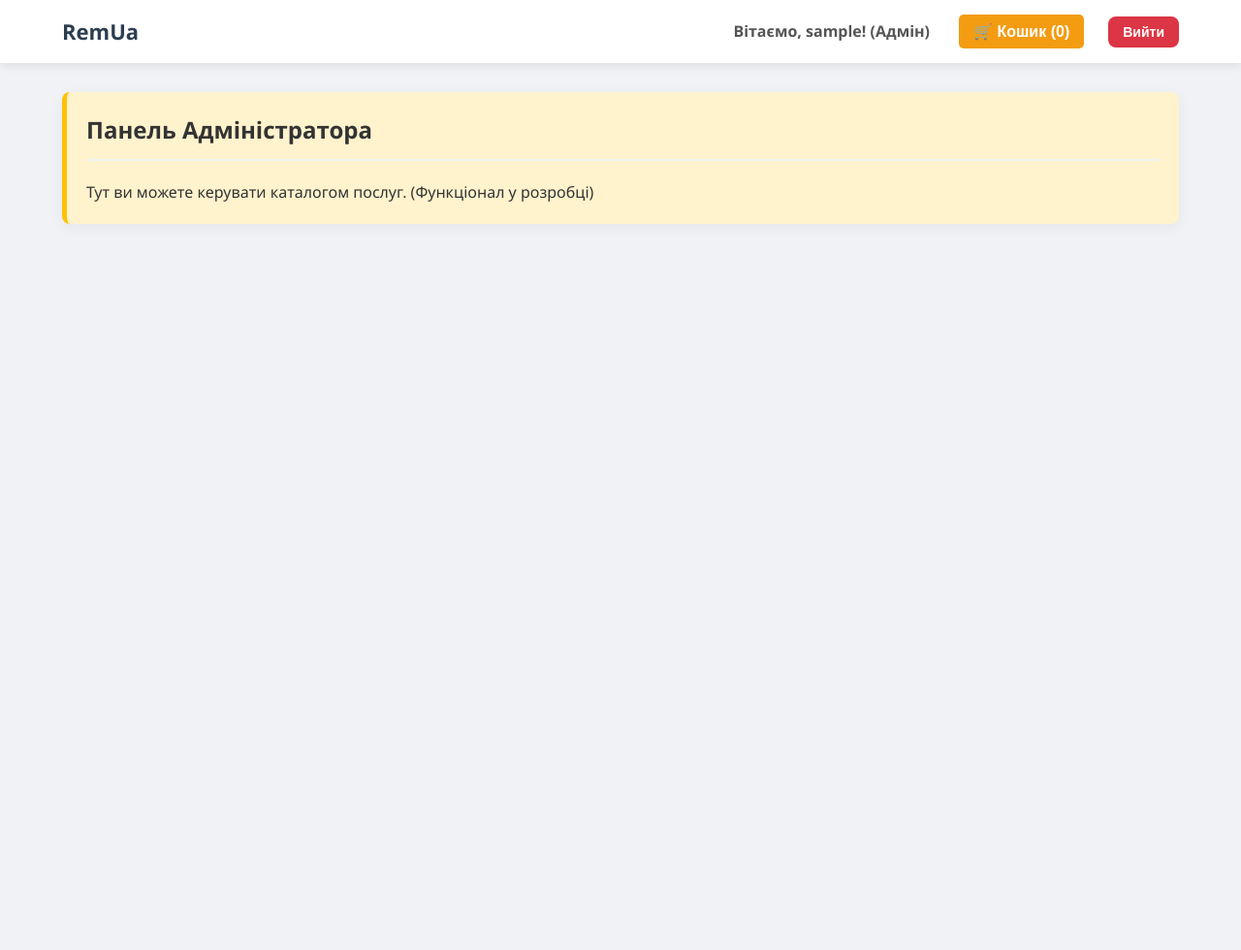
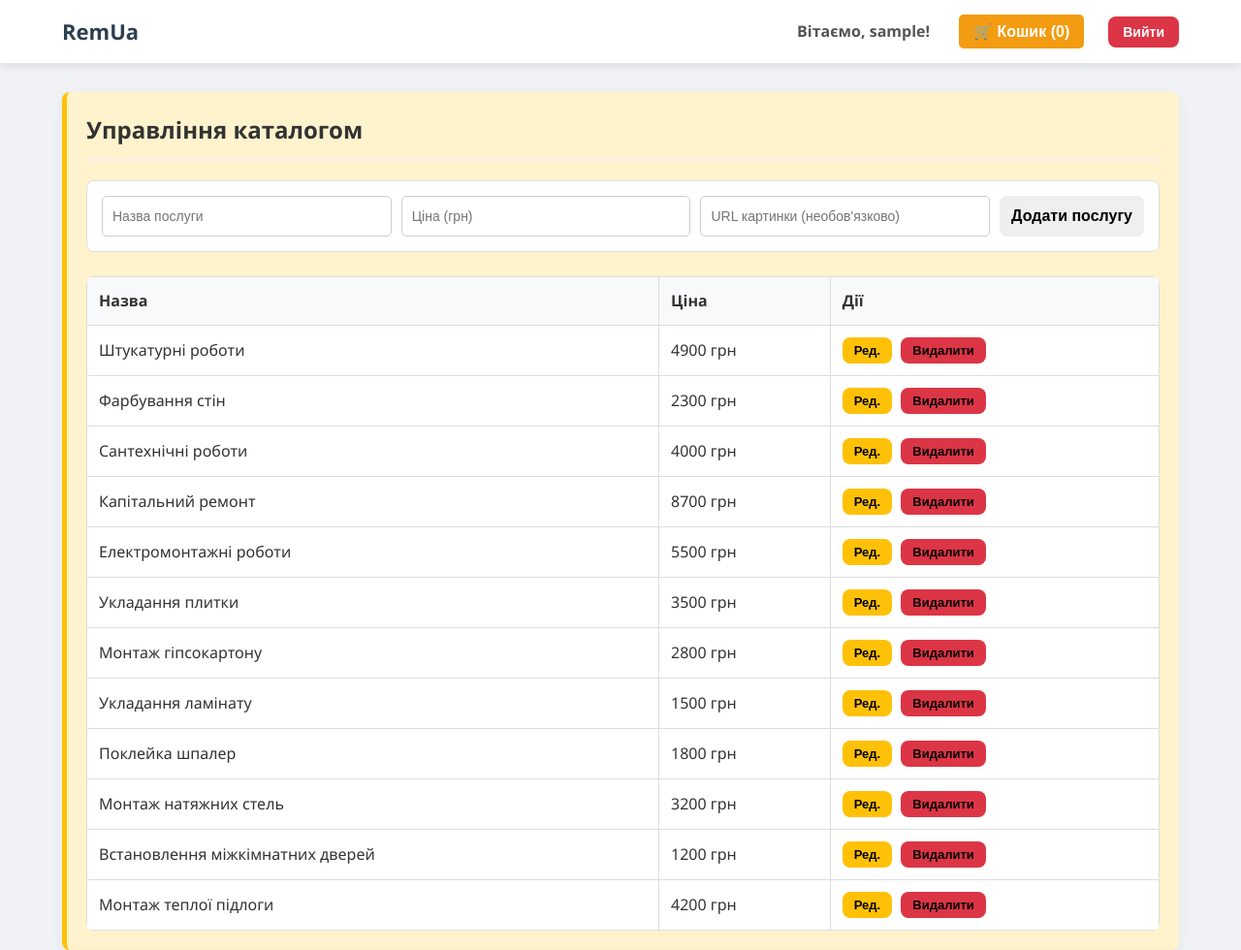
Before and after one commit to vladyslavyarosh-ip251-cloud/remua, a plain HTML site: page index.html in a window 1280 px wide. Shown: the top 980 px of the page at 97% size. Before the commit the page ends 800 px from the top, so only its background shows below. Drawn offline with Linux system fonts and the light colour scheme; sample sign-in values are in the browser's storage.

Commit message:
add crud

```diff
--- a/index.html
+++ b/index.html
@@ -34,8 +34,28 @@
 
     <main>
         <div class="panel admin-controls" id="adminPanel" style="display: none;">
-            <h2>Панель Адміністратора</h2>
-            <p>Тут ви можете керувати каталогом послуг. (Функціонал у розробці)</p>
+            <h2>Управління каталогом</h2>
+
+            <div class="admin-form">
+                <input type="hidden" id="editId">
+                <input type="text" id="adminName" placeholder="Назва послуги">
+                <input type="number" id="adminPrice" placeholder="Ціна (грн)">
+                <input type="text" id="adminImage" placeholder="URL картинки (необов'язково)">
+
+                <button id="adminSaveBtn" onclick="saveService()">Додати послугу</button>
+                <button id="adminCancelBtn" onclick="cancelEdit()" style="display:none; background-color:#6c757d;">Скасувати</button>
+            </div>
+
+            <table class="admin-table">
+                <thead>
+                    <tr>
+                        <th>Назва</th>
+                        <th>Ціна</th>
+                        <th>Дії</th>
+                    </tr>
+                </thead>
+                <tbody id="adminTableBody"></tbody>
+            </table>
         </div>
 
         <div class="panel" id="userPanel" style="display: none;">
@@ -57,8 +77,39 @@
         </div>
     </main>
 
-    <!-- Єдине підключення скрипта -->
     <script src="script.js"></script>
 
+    <script>
+        document.addEventListener('DOMContentLoaded', () => {
+            const role = localStorage.getItem('userRole');
+            const name = localStorage.getItem('userName');
+
+            if (!role || !name) {
+                window.location.href = 'auth.html';
+                return;
+            }
+
+            document.getElementById('welcomeText').textContent = `Вітаємо, ${name}!`;
+            const myOrders = JSON.parse(localStorage.getItem('myOrders')) || [];
+            document.getElementById('cartCount').textContent = myOrders.length;
+
+            if (role === 'admin') {
+                document.getElementById('adminPanel').style.display = 'block';
+                document.getElementById('userPanel').style.display = 'block';
+            } else {
+                document.getElementById('userPanel').style.display = 'block';
+            }
+
+            if (typeof loadCatalog === 'function') {
+                loadCatalog();
+            }
+        });
+
+        function logout() {
+            localStorage.removeItem('userRole');
+            localStorage.removeItem('userName');
+            window.location.href = 'auth.html';
+        }
+    </script>
 </body>
 </html>
--- a/script.js
+++ b/script.js
@@ -1,58 +1,27 @@
-// --- Глобальні змінні ---
-let allServices = [];
+let allServices = JSON.parse(localStorage.getItem('services')) || [];
 let myOrders = JSON.parse(localStorage.getItem('myOrders')) || [];
 let currentPage = 1;
-const itemsPerPage = 10;
+const itemsPerPage = 4;
 
-// --- Ініціалізація при завантаженні сторінки ---
-document.addEventListener('DOMContentLoaded', () => {
-    // Оновлюємо лічильник кошика при завантаженні
-    updateCartCount();
-
-    // Перевірка авторизації
-    const role = localStorage.getItem('userRole');
-    const name = localStorage.getItem('userName');
-
-    if (!role || !name) {
-        window.location.href = 'auth.html';
-        return; // Зупиняємо виконання, якщо не авторизований
+async function loadCatalog() {
+    if (!allServices.length) {
+        try {
+            const res = await fetch('services.json');
+            if (res.ok) {
+                const data = await res.json();
+                allServices = data.map((s, i) => ({ id: Date.now() + i, ...s }));
+                localStorage.setItem('services', JSON.stringify(allServices));
+            }
+        } catch (e) {
+            console.warn(e);
+        }
     }
 
-    // Встановлення привітального тексту
-    const welcomeText = document.getElementById('welcomeText');
-    if (welcomeText) {
-        welcomeText.textContent = `Вітаємо, ${name}! (${role === 'admin' ? 'Адмін' : 'Користувач'})`;
-    }
+    updateCartCount();
+    handleControlsChange();
 
-    // Відображення панелей залежно від ролі
-    if (role === 'admin') {
-        const adminPanel = document.getElementById('adminPanel');
-        if (adminPanel) adminPanel.style.display = 'block';
-    } else {
-        const userPanel = document.getElementById('userPanel');
-        if (userPanel) userPanel.style.display = 'block';
-
-        // Завантажуємо каталог лише для звичайних користувачів
-        loadCatalog();
-    }
-});
-
-// --- Функції авторизації ---
-function logout() {
-    localStorage.removeItem('userRole');
-    localStorage.removeItem('userName');
-    window.location.href = 'auth.html';
-}
-
-// --- Функції каталогу та кошика ---
-async function loadCatalog() {
-    try {
-        const res = await fetch('services.json');
-        allServices = await res.json();
-        handleControlsChange();
-    } catch {
-        const container = document.getElementById('catalogList');
-        if (container) container.innerHTML = "<p style='color:red;'>Помилка завантаження каталогу.</p>";
+    if (localStorage.getItem('userRole') === 'admin') {
+        renderAdminTable();
     }
 }
 
@@ -62,14 +31,8 @@ function handleControlsChange() {
 }
 
 function updateCatalogView() {
-    const searchInput = document.getElementById('searchInput');
-    const sortSelect = document.getElementById('sortSelect');
-
-    // Якщо елементів немає на сторінці (наприклад, у адміна), припиняємо виконання
-    if (!searchInput || !sortSelect) return;
-
-    const search = searchInput.value.toLowerCase();
-    const sort = sortSelect.value;
+    const search = document.getElementById('searchInput').value.toLowerCase();
+    const sort = document.getElementById('sortSelect').value;
 
     let filtered = allServices.filter(s => s.name.toLowerCase().includes(search));
 
@@ -87,44 +50,20 @@ function updateCatalogView() {
 
 function renderCatalog(data) {
     const container = document.getElementById('catalogList');
-    if (!container) return;
-
-    if (!data.length) {
-        container.innerHTML = '<p>Послуг не знайдено.</p>';
-        return;
-    }
+    if (!data.length) return container.innerHTML = '<p>Послуг не знайдено.</p>';
 
     container.innerHTML = data.map(s => `
         <div class="service-card">
             <img src="${s.image}" alt="${s.name}" class="service-image" onerror="this.src='https://placehold.co/300x200'">
             <h3>${s.name}</h3>
             <p class="price">${s.price} грн</p>
-            <button class="order-btn" onclick="addToCart('${s.name}')">Додати в кошик</button>
+            <button class="order-btn" onclick="addToCart(${s.id})">Вибрати</button>
         </div>
     `).join('');
 }
 
-function addToCart(name) {
-    const service = allServices.find(s => s.name === name);
-    if (service) {
-        myOrders.push(service);
-        localStorage.setItem('myOrders', JSON.stringify(myOrders));
-        updateCartCount();
-        alert(`Послугу "${name}" додано до кошика!`);
-    }
-}
-
-function updateCartCount() {
-    const countEl = document.getElementById('cartCount');
-    if (countEl) {
-        countEl.textContent = myOrders.length;
-    }
-}
-
 function renderPagination(totalPages) {
     const container = document.getElementById('paginationControls');
-    if (!container) return;
-
     container.innerHTML = '';
     if (totalPages <= 1) return;
 
@@ -136,3 +75,87 @@ function renderPagination(totalPages) {
         container.appendChild(btn);
     }
 }
+
+function addToCart(id) {
+    const service = allServices.find(s => s.id === id);
+    if (service) {
+        myOrders.push(service);
+        localStorage.setItem('myOrders', JSON.stringify(myOrders));
+        updateCartCount();
+        alert(`Послугу "${service.name}" додано до кошика!`);
+    }
+}
+
+function updateCartCount() {
+    const el = document.getElementById('cartCount');
+    if (el) el.textContent = myOrders.length;
+}
+
+function renderAdminTable() {
+    const tbody = document.getElementById('adminTableBody');
+    if (!tbody) return;
+
+    tbody.innerHTML = allServices.map(s => `
+        <tr>
+            <td>${s.name}</td>
+            <td>${s.price} грн</td>
+            <td>
+                <button onclick="editService(${s.id})" style="background:#ffc107; color:black;">Ред.</button>
+                <button onclick="deleteService(${s.id})" style="background:#dc3545;">Видалити</button>
+            </td>
+        </tr>
+    `).join('');
+}
+
+function saveService() {
+    const id = document.getElementById('editId').value;
+    const name = document.getElementById('adminName').value.trim();
+    const price = document.getElementById('adminPrice').value.trim();
+    let image = document.getElementById('adminImage').value.trim();
+
+    if (!name || !price) return alert('Вкажіть назву та ціну!');
+    if (!image) image = 'https://placehold.co/300x200';
+
+    if (id) {
+        const index = allServices.findIndex(s => s.id === Number(id));
+        if (index !== -1) allServices[index] = { id: Number(id), name, price: Number(price), image };
+    } else {
+        allServices.push({ id: Date.now(), name, price: Number(price), image });
+    }
+
+    localStorage.setItem('services', JSON.stringify(allServices));
+    cancelEdit();
+    renderAdminTable();
+    updateCatalogView();
+}
+
+function deleteService(id) {
+    if (!confirm('Ви впевнені, що хочете видалити цю послугу?')) return;
+    allServices = allServices.filter(s => s.id !== id);
+    localStorage.setItem('services', JSON.stringify(allServices));
+    renderAdminTable();
+    updateCatalogView();
+}
+
+function editService(id) {
+    const service = allServices.find(s => s.id === id);
+    if (!service) return;
+
+    document.getElementById('editId').value = service.id;
+    document.getElementById('adminName').value = service.name;
+    document.getElementById('adminPrice').value = service.price;
+    document.getElementById('adminImage').value = service.image;
+
+    document.getElementById('adminSaveBtn').textContent = 'Зберегти зміни';
+    document.getElementById('adminCancelBtn').style.display = 'inline-block';
+}
+
+function cancelEdit() {
+    document.getElementById('editId').value = '';
+    document.getElementById('adminName').value = '';
+    document.getElementById('adminPrice').value = '';
+    document.getElementById('adminImage').value = '';
+
+    document.getElementById('adminSaveBtn').textContent = 'Додати послугу';
+    document.getElementById('adminCancelBtn').style.display = 'none';
+}
--- a/style.css
+++ b/style.css
@@ -336,3 +336,52 @@ main {
         width: 100%;
     }
 }
+
+.admin-form {
+    display: flex;
+    gap: 10px;
+    margin-bottom: 25px;
+    flex-wrap: wrap;
+    background: white;
+    padding: 15px;
+    border-radius: 8px;
+    border: 1px solid #ddd;
+}
+
+.admin-form input {
+    flex: 1;
+    min-width: 150px;
+    padding: 10px;
+    border: 1px solid #ccc;
+    border-radius: 5px;
+    font-size: 14px;
+}
+
+.admin-form button {
+    flex-shrink: 0;
+}
+
+.admin-table {
+    width: 100%;
+    border-collapse: collapse;
+    background: white;
+    border-radius: 8px;
+    overflow: hidden;
+}
+
+.admin-table th, .admin-table td {
+    border: 1px solid #ddd;
+    padding: 12px;
+    text-align: left;
+}
+
+.admin-table th {
+    background-color: #f8f9fa;
+    font-weight: bold;
+}
+
+.admin-table button {
+    padding: 6px 12px;
+    font-size: 13px;
+    margin-right: 5px;
+}
```
